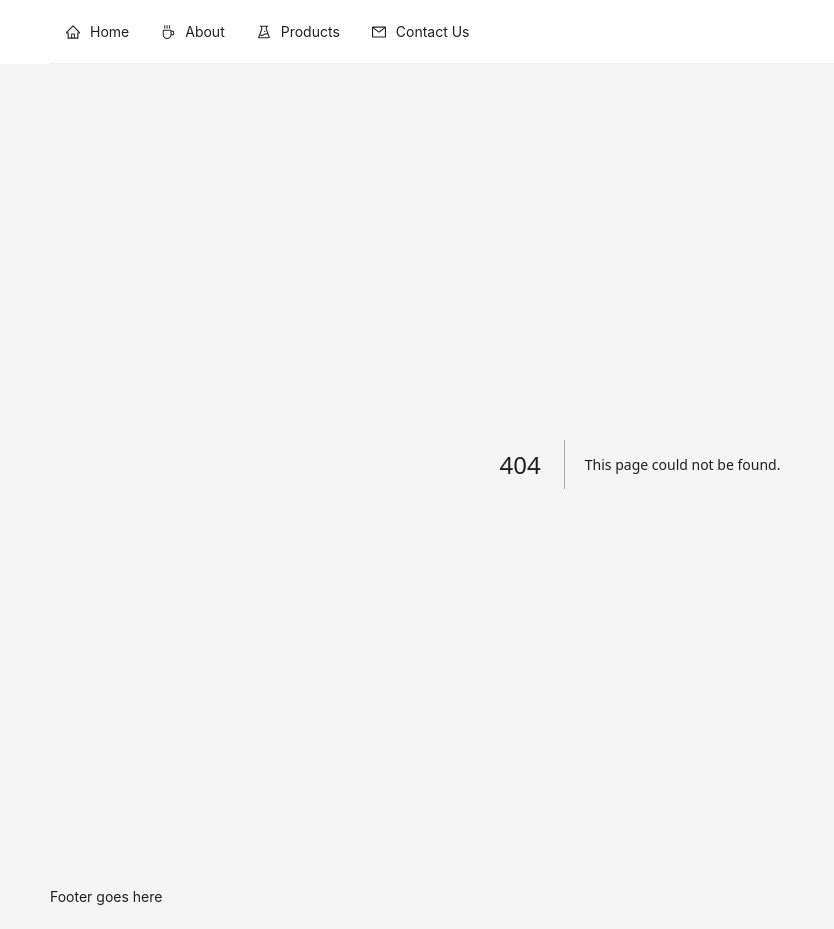
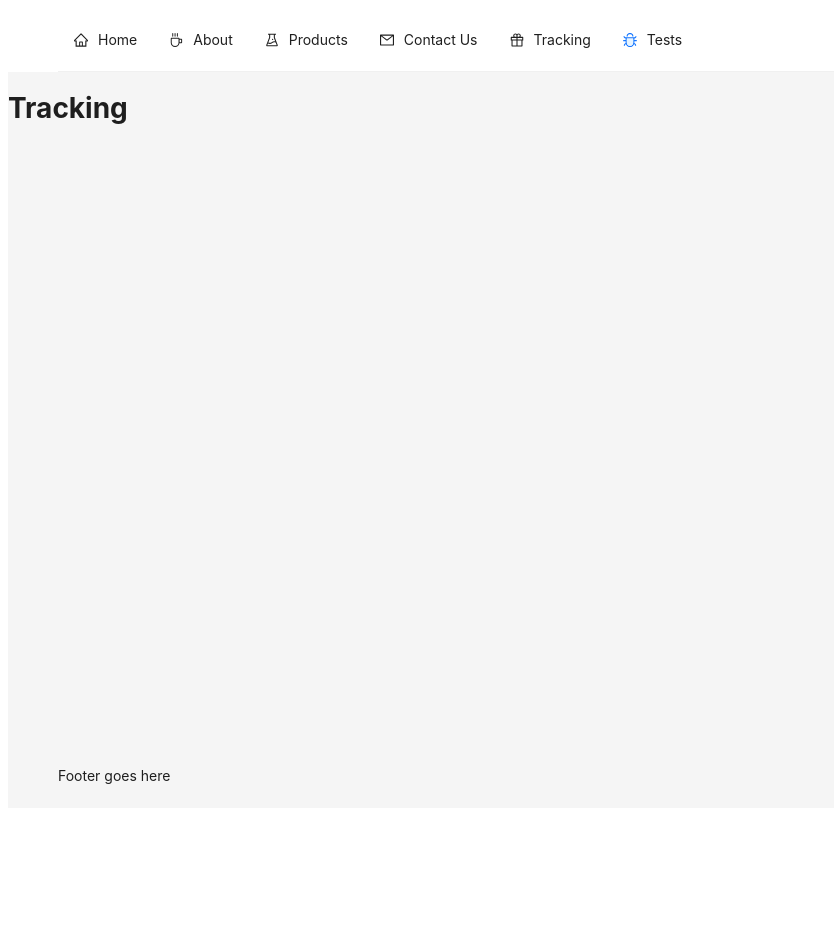
Before and after one commit to lsapundzic/b2b-store-frontend, a Next.js app: page /tracking in a window 1280 px wide. Before the commit this address had no page. Shown: the whole page, without its empty margins (0-834 px from the left). After the commit the page ends 816 px from the top, so only its background shows below. Built offline with nearby package versions, Linux system fonts and the light colour scheme.

Commit message:
Changes for introduction to dynamic routes

```diff
--- a/app/components/Navbar.jsx
+++ b/app/components/Navbar.jsx
@@ -6,6 +6,8 @@ import {
   CoffeeOutlined,
   ExperimentOutlined,
   MailOutlined,
+  BugTwoTone,
+  GiftOutlined,
 } from "@ant-design/icons";
 
 //AntD components
@@ -36,6 +38,16 @@ const routes = [
     key: "contact",
     icon: <MailOutlined />,
   },
+  {
+    label: <Link href="/tracking">Tracking</Link>,
+    key: "track",
+    icon: <GiftOutlined />,
+  },
+  {
+    label: <Link href="/tests">Tests</Link>,
+    key: "tests",
+    icon: <BugTwoTone />,
+  },
 ];
 
 export default function Navbar() {
--- a/app/services/requests.jsx
+++ b/app/services/requests.jsx
@@ -12,6 +12,6 @@ export const GET_ALL_ENTRIES = `${BASE_URL}/spaces/${process.env.SPACE_ID}/envir
 
 export const GET_SINGLE_ENTRY = `${BASE_URL}/spaces/${process.env.SPACE_ID}/environments/master/entries/5wXQGH7Of5nYxWqPzLh8SM?access_token=${process.env.DELIVERY_ACCESS_TOKEN}`;
 
-// Page IDs
+// Static Page IDs
 export const ABOUT_ID = `5wXQGH7Of5nYxWqPzLh8SM`;
 export const CONTACT_ID = `2UDWb179AgOuPSwqzLytSM`;
--- /dev/null
+++ b/app/tracking/page.jsx
@@ -0,0 +1,7 @@
+export default function Tracking() {
+  return (
+    <div>
+      <h1>Tracking</h1>
+    </div>
+  );
+}
```
Also changed, not shown: app/tests/page.jsx (+15 -6 lines).
